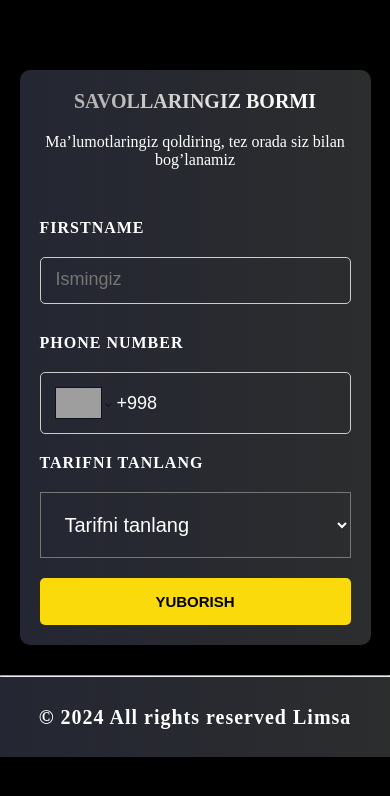
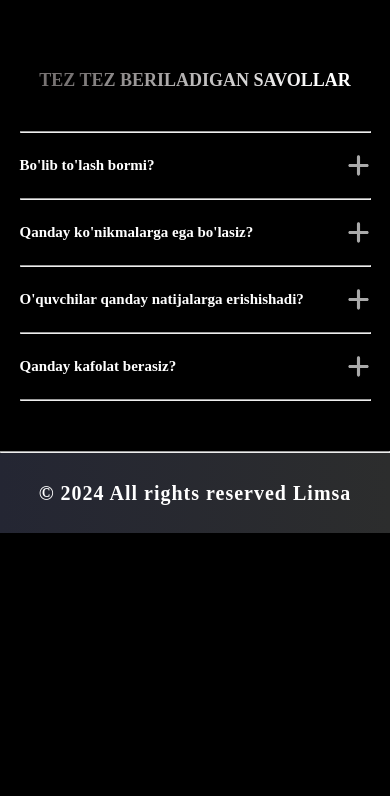
Before and after one commit to nodirbek6903/targetolog, a React (Vite) app: page / in a window 390 px wide. Shown: the top 796 px of the page. Built offline with nearby package versions, Linux system fonts and the light colour scheme; grey boxes are pictures that could not be loaded.

Commit message:
faq responsive

```diff
--- a/src/components/Home/Faq/Faq.css
+++ b/src/components/Home/Faq/Faq.css
@@ -36,6 +36,7 @@
 .questions {
   display: flex;
   justify-content: space-between;
+  align-items: center;
 }
 .faq-card:hover .questions .faq-icon {
   display: none;
@@ -55,3 +56,69 @@
   font-size: 20px;
   letter-spacing: 2px;
 }
+
+@media screen and (max-width:1000px) {
+  .faq-title{
+    font-size: 35px;
+  }
+  .faqs-cards{
+    width: 60%;
+  }
+  .question{
+    font-size: 28px;
+  }
+}
+@media screen and (max-width:800px) {
+  .faq-title{
+    font-size: 30px;
+  }
+  .faqs-cards{
+    width: 80%;
+  }
+  .question{
+    font-size: 25px;
+  }
+  .faq-icon{
+    font-size: 30px;
+  }
+  .answer{
+    font-size: 18px;
+  }
+}
+@media screen and (max-width:600px) {
+  .faqs{
+    gap: 20px;
+  }
+  .faq-title{
+    font-size: 20px;
+  }
+  .faqs-cards{
+    margin-top: 20px;
+    width: 90%;
+  }
+  .question{
+    font-size: 20px;
+  }
+  .faq-icon{
+    font-size: 25px;
+  }
+}
+@media screen and (max-width:450px) {
+  .question{
+    font-size: 15px;
+  }
+  .answer{
+    font-size: 12px;
+  }
+  .faq-title{
+    font-size: 18px;
+  }
+}
+@media screen and (max-width:350px) {
+  .question{
+    font-size: 12px;
+  }
+  .answer{
+    letter-spacing: 1px;
+  }
+}
--- a/src/components/Home/Home.jsx
+++ b/src/components/Home/Home.jsx
@@ -8,12 +8,12 @@ import Tarif from "./Tarif/Tarif";
 const Home = () => {
   return (
     <>
-      {/* <Main /> */}
-      {/* <About /> */}
-      {/* <Service /> */}
-      {/* <Tarif /> */}
-      <HomeCard />
-      {/* <Faq /> */}
+      {/* <Main />
+      <About />
+      <Service />
+      <Tarif />
+      <HomeCard /> */}
+      <Faq />
     </>
   );
 };
```
